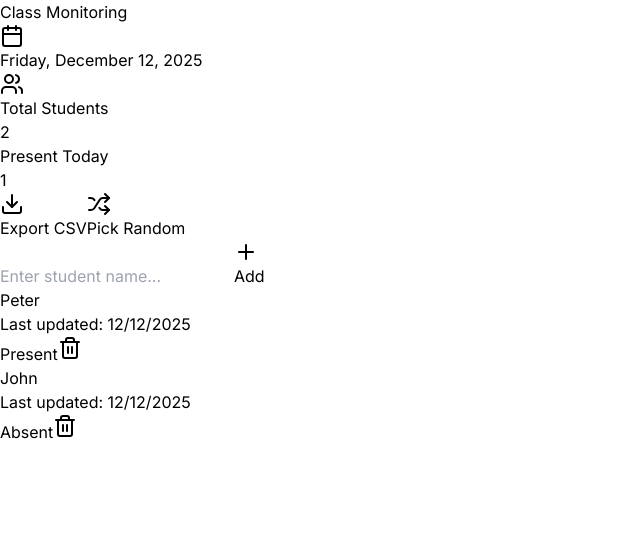
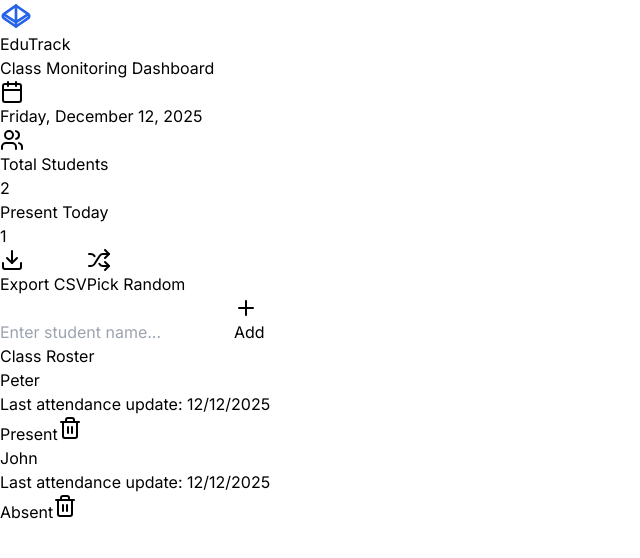
Before and after one commit to DynamicKarabo/class-app, a React (Vite) app: page / in a window 1280 px wide. Shown: the top 558 px of the page, without its empty margins (0-640 px from the left). Built offline with nearby package versions, Linux system fonts and the light colour scheme.

Commit message:
Update App.tsx changed design

```diff
--- a/src/App.tsx
+++ b/src/App.tsx
@@ -77,7 +77,7 @@ export default function ClassMonitoringApp() {
     setSelectedStudentId(picked.id);
 
     // Lightweight confetti effect (no external deps)
-    const colors = ["#f56565", "#48bb78", "#4299e1", "#ed8936", "#9f7aea"];
+    const colors = ["#f56565", "#48bb78", "#2c6cff", "#ed8936", "#9f7aea"]; // Updated color mix
     const confettiContainer = document.createElement("div");
     confettiContainer.style.position = "fixed";
     confettiContainer.style.top = "0";
@@ -125,56 +125,67 @@ export default function ClassMonitoringApp() {
   const presentCount = students.filter((s) => s.present).length;
 
   return (
-    <div className="min-h-screen bg-gradient-to-br from-blue-50 to-indigo-100 dark:from-gray-900 dark:to-indigo-950 py-8 px-4 transition-colors">
+    <div className="min-h-screen bg-gray-50 dark:bg-gray-900 py-10 px-4 transition-colors">
       <div className="max-w-2xl mx-auto">
-        {/* Header */}
-        <div className="text-center mb-8">
-          <h1 className="text-4xl font-bold text-gray-800 dark:text-gray-100 mb-2">
-            Class Monitoring
-          </h1>
-          <p className="text-lg text-gray-600 dark:text-gray-400 flex items-center justify-center gap-2">
-            <Calendar className="w-5 h-5" />
+        {/* Header - Changed to include "EduTrack" and logo feel */}
+        <div className="text-center mb-10">
+          <div className="flex items-center justify-center gap-2 mb-3">
+             {/* Replace with an actual image tag for the logo if possible, using a Lucide icon as placeholder */}
+            <svg xmlns="http://www.w3.org/2000/svg" width="32" height="32" viewBox="0 0 24 24" fill="none" stroke="#2563EB" strokeWidth="2" strokeLinecap="round" strokeLinejoin="round" className="lucide lucide-graduation-cap"><path d="M21.42 10.976a2 2 0 0 0-.251-.43l-8-5.5.01-.01a2 2 0 0 0-2.348-.002l-8 5.5a2 2 0 0 0 0 3.107l8 5.5.01-.01a2 2 0 0 0 2.348-.002l8-5.5a2 2 0 0 0 0-3.107v0z"/><path d="M12 4v16"/><path d="M3.46 11.08l8.5 5.5 8.5-5.5"/></svg>
+            <h1 className="text-4xl font-extrabold text-gray-800 dark:text-gray-100">
+              EduTrack
+            </h1>
+          </div>
+          <p className="text-xl font-medium text-gray-700 dark:text-gray-300">
+            Class Monitoring Dashboard
+          </p>
+          <p className="text-sm text-gray-500 dark:text-gray-400 mt-2 flex items-center justify-center gap-2">
+            <Calendar className="w-4 h-4" />
             {today}
           </p>
         </div>
 
-        {/* Stats Card */}
-        <div className="bg-white dark:bg-gray-800 rounded-2xl shadow-lg p-6 mb-6">
+        {/* Stats Card - Cleaner card background and more focus on numbers */}
+        <div className="bg-white dark:bg-gray-800 rounded-3xl shadow-xl p-6 mb-8 border border-gray-100 dark:border-gray-700">
           <div className="flex items-center justify-between">
-            <div className="flex items-center gap-3">
-              <Users className="w-8 h-8 text-indigo-600 dark:text-indigo-400" />
+            <div className="flex items-center gap-4">
+              <div className="p-3 rounded-full bg-blue-50 dark:bg-blue-900/50">
+                <Users className="w-6 h-6 text-blue-600 dark:text-blue-400" />
+              </div>
               <div>
-                <p className="text-sm text-gray-500 dark:text-gray-400">Total Students</p>
-                <p className="text-2xl font-bold text-gray-800 dark:text-gray-100">{students.length}</p>
+                <p className="text-sm text-gray-500 dark:text-gray-400 font-medium">Total Students</p>
+                <p className="text-3xl font-bold text-gray-800 dark:text-gray-100">{students.length}</p>
               </div>
             </div>
             <div className="text-right">
-              <p className="text-sm text-gray-500 dark:text-gray-400">Present Today</p>
-              <p className="text-3xl font-bold text-green-600 dark:text-green-400">{presentCount}</p>
+              <p className="text-sm text-gray-500 dark:text-gray-400 font-medium">Present Today</p>
+              <p className="text-4xl font-extrabold text-blue-600 dark:text-blue-400">{presentCount}</p>
             </div>
           </div>
         </div>
 
-        {/* Action Buttons */}
-        <div className="grid grid-cols-2 gap-4 mb-6">
+        {/* Action Buttons - Using brand blue and secondary green/teal for variety */}
+        <div className="grid grid-cols-2 gap-4 mb-8">
           <button
             onClick={exportToCSV}
-            className="bg-green-600 hover:bg-green-700 text-white font-medium py-4 rounded-xl flex items-center justify-center gap-2 transition shadow-lg hover:shadow-xl"
+            // Primary Brand Blue
+            className="bg-blue-600 hover:bg-blue-700 text-white font-semibold py-4 rounded-xl flex items-center justify-center gap-2 transition-all shadow-lg shadow-blue-500/30 hover:shadow-xl"
           >
             <Download className="w-5 h-5" />
             Export CSV
           </button>
           <button
             onClick={pickRandomStudent}
-            className="bg-purple-600 hover:bg-purple-700 text-white font-medium py-4 rounded-xl flex items-center justify-center gap-2 transition shadow-lg hover:shadow-xl"
+            // Accent Color (Teal/Green for contrast, often used in professional apps)
+            className="bg-teal-500 hover:bg-teal-600 text-white font-semibold py-4 rounded-xl flex items-center justify-center gap-2 transition-all shadow-lg shadow-teal-500/30 hover:shadow-xl"
           >
             <Shuffle className="w-5 h-5" />
             Pick Random
           </button>
         </div>
 
-        {/* Add Student */}
-        <div className="bg-white dark:bg-gray-800 rounded-2xl shadow-lg p-6 mb-6">
+        {/* Add Student - Clean input with brand button */}
+        <div className="bg-white dark:bg-gray-800 rounded-3xl shadow-xl p-6 mb-8 border border-gray-100 dark:border-gray-700">
           <div className="flex gap-3">
             <input
               type="text"
@@ -182,11 +193,12 @@ export default function ClassMonitoringApp() {
               onChange={(e) => setNewName(e.target.value)}
               onKeyDown={(e) => e.key === "Enter" && addStudent()}
               placeholder="Enter student name..."
-              className="flex-1 px-4 py-3 rounded-xl border border-gray-300 dark:border-gray-600 bg-gray-50 dark:bg-gray-700 text-gray-900 dark:text-gray-100 focus:outline-none focus:ring-2 focus:ring-indigo-500"
+              className="flex-1 px-4 py-3 rounded-xl border border-gray-300 dark:border-gray-600 bg-gray-50 dark:bg-gray-700 text-gray-900 dark:text-gray-100 focus:outline-none focus:ring-2 focus:ring-blue-500"
             />
             <button
               onClick={addStudent}
-              className="px-6 py-3 bg-indigo-600 hover:bg-indigo-700 text-white font-medium rounded-xl flex items-center gap-2 transition shadow-lg hover:shadow-xl"
+              // Primary Brand Blue
+              className="px-6 py-3 bg-blue-600 hover:bg-blue-700 text-white font-semibold rounded-xl flex items-center gap-2 transition-all shadow-md hover:shadow-lg"
             >
               <Plus className="w-5 h-5" />
               Add
@@ -196,18 +208,20 @@ export default function ClassMonitoringApp() {
 
         {/* Students List */}
         <div className="space-y-4">
+          <h2 className="text-2xl font-bold text-gray-800 dark:text-gray-100 mb-4">Class Roster</h2>
           {students.length === 0 ? (
-            <div className="text-center py-12 text-gray-500 dark:text-gray-400">
-              No students yet. Add one above!
+            <div className="text-center py-12 text-gray-500 dark:text-gray-400 border-2 border-dashed border-gray-300 dark:border-gray-700 rounded-xl">
+              <Users className="w-8 h-8 mx-auto mb-3" />
+              <p className="font-medium">No students yet. Add one above to start tracking!</p>
             </div>
           ) : (
             students.map((student) => (
               <div
                 key={student.id}
-                className={`bg-white dark:bg-gray-800 rounded-2xl shadow-lg p-6 flex items-center justify-between transform transition-all ${
+                className={`bg-white dark:bg-gray-800 rounded-2xl shadow-lg p-5 flex items-center justify-between transition-all duration-300 border border-gray-100 dark:border-gray-700 ${
                   selectedStudentId === student.id
-                    ? "ring-4 ring-purple-500 scale-105 shadow-2xl"
-                    : "hover:scale-[1.02]"
+                    ? "ring-4 ring-blue-400 scale-[1.03] shadow-2xl" // Use brand blue for highlight
+                    : "hover:shadow-xl hover:translate-y-[-2px]"
                 }`}
               >
                 <div className="flex-1">
@@ -215,14 +229,14 @@ export default function ClassMonitoringApp() {
                     {student.name}
                     {selectedStudentId === student.id && " 🎉"}
                   </h3>
-                  <p className="text-sm text-gray-500 dark:text-gray-400 mt-1">
-                    Last updated: {student.date}
+                  <p className="text-xs text-gray-500 dark:text-gray-400 mt-1">
+                    Last attendance update: {student.date}
                   </p>
                 </div>
                 <div className="flex items-center gap-3">
                   <button
                     onClick={() => toggleAttendance(student.id)}
-                    className={`px-6 py-3 rounded-xl font-bold text-white shadow-lg transition-all transform hover:scale-105 ${
+                    className={`px-4 py-2 rounded-lg font-medium text-white shadow-md transition-all transform hover:scale-105 min-w-[100px] ${
                       student.present
                         ? "bg-green-500 hover:bg-green-600"
                         : "bg-red-500 hover:bg-red-600"
@@ -232,7 +246,7 @@ export default function ClassMonitoringApp() {
                   </button>
                   <button
                     onClick={() => deleteStudent(student.id)}
-                    className="p-3 text-red-500 hover:bg-red-50 dark:hover:bg-red-900/20 rounded-xl transition"
+                    className="p-2 text-red-500 hover:bg-red-100 dark:hover:bg-red-900/30 rounded-lg transition-colors"
                   >
                     <Trash2 className="w-5 h-5" />
                   </button>
```
